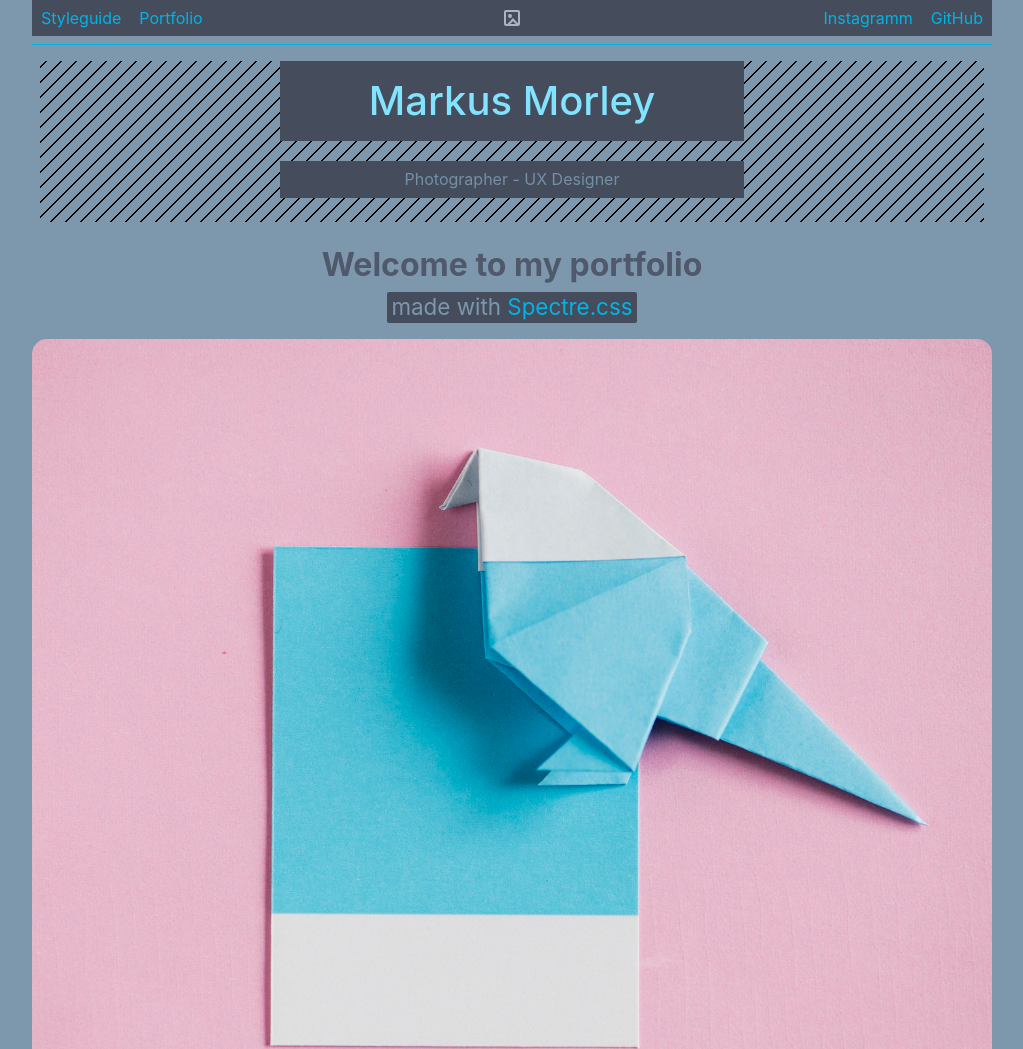
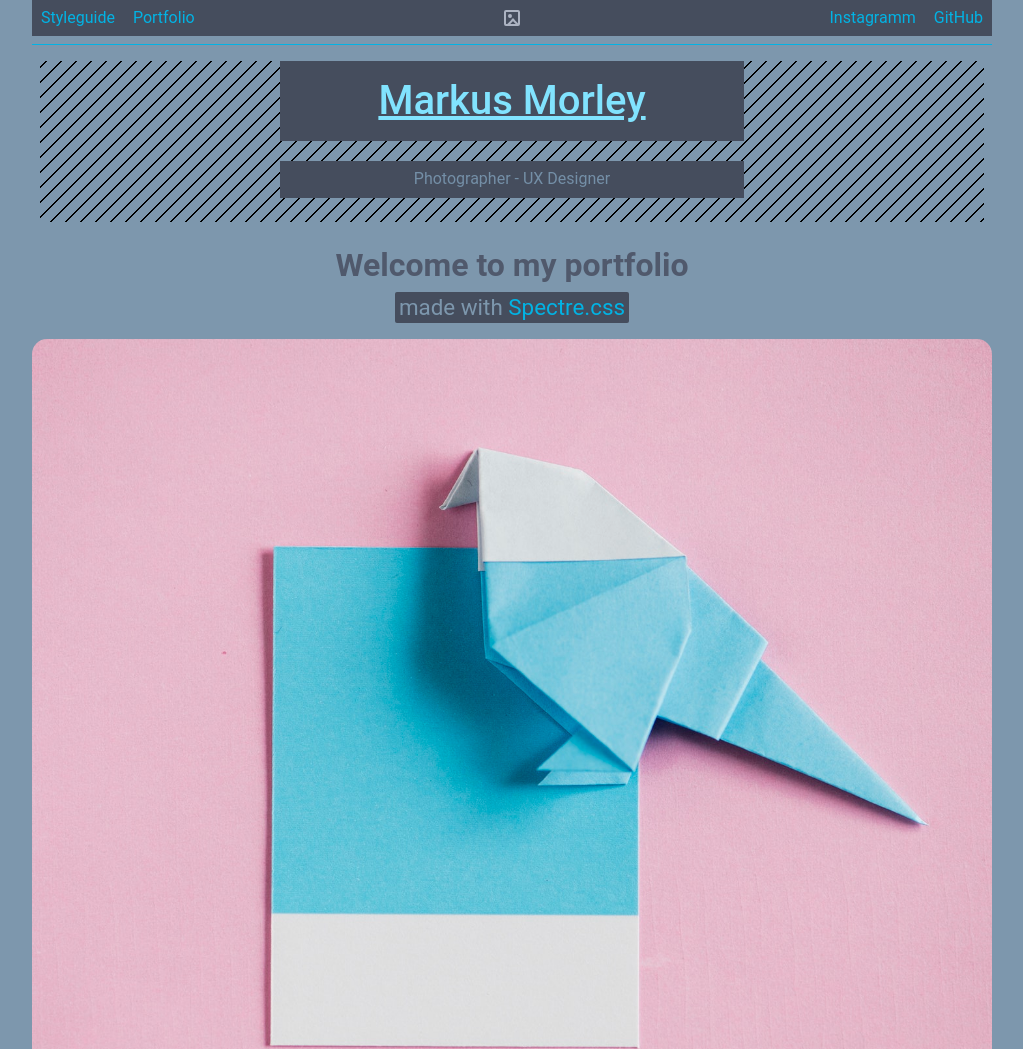
Before and after one commit to gasseklopper/portfolio_mmo, a website: page index.html in a window 1280 px wide. Shown: the top 1049 px of the page, without its empty margins (128-1151 px from the left). Drawn offline with Linux system fonts and the light colour scheme.

Commit message:
added styling to about h2 text decoration

```diff
--- a/src/_variables.scss
+++ b/src/_variables.scss
@@ -41,7 +41,7 @@ $link-color-light: lighten($link-color, 10%) !default;
 
 // Fonts
 // Credit: https://www.smashingmagazine.com/2015/11/using-system-ui-fonts-practical-guide/
-$base-font-family: -apple-system, system-ui, BlinkMacSystemFont, "Segoe UI", Roboto !default;
+$base-font-family: "Roboto", -apple-system, system-ui, BlinkMacSystemFont, "Segoe UI", Roboto !default;
 $mono-font-family: "SF Mono", "Segoe UI Mono", "Roboto Mono", Menlo, Courier, monospace !default;
 $fallback-font-family: "Helvetica Neue", sans-serif !default;
 $cjk-zh-hans-font-family: $base-font-family, "PingFang SC", "Hiragino Sans GB", "Microsoft YaHei", $fallback-font-family !default;
--- a/src/custommmo/_about.scss
+++ b/src/custommmo/_about.scss
@@ -10,5 +10,6 @@
 	}
 	h1 {
 		color: $primary-color-light;
+		text-decoration: underline;
 	}
 }
```
Also changed, not shown: dist/spectre.css, dist/spectre.min.css, docs/dist/spectre-rtl.css, docs/dist/spectre-rtl.min.css, docs/dist/spectre.css, docs/dist/spectre.min.css, index.html (indentation only).
